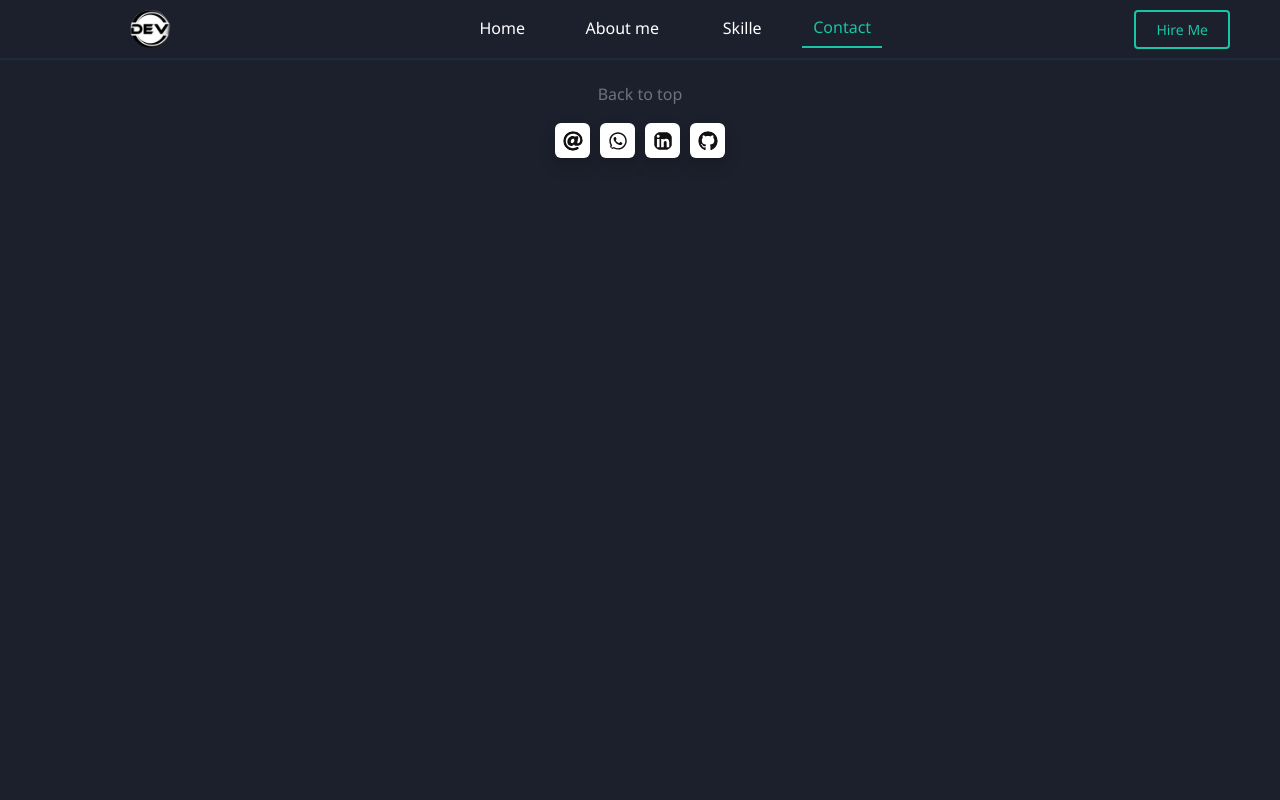
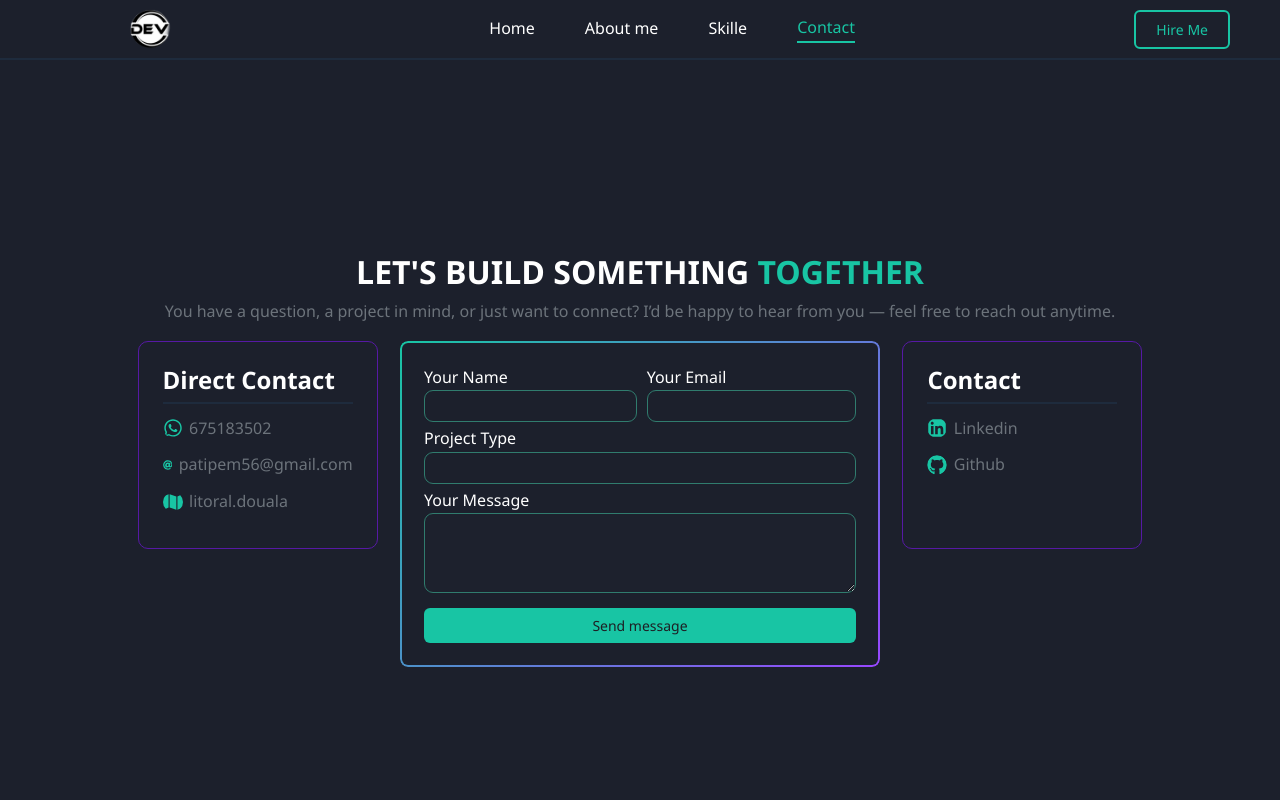
Before and after one commit to patipe-gi/michaeldev, a React (Vite) app: page /contact in a window 1280 px wide. Shown: the top 800 px of the page. Built offline with nearby package versions, Linux system fonts and the light colour scheme.

Commit message:
modiffication du contact page

```diff
--- a/public/btn.css
+++ b/public/btn.css
@@ -15,7 +15,7 @@
   --project-bg: #131418; /* Fond ultra sombre de l'infographie */
   --project-dark: #1e1f24; /* Un peu plus clair, pour les conteneurs */
   --project-light-gray: #33343a; /* Pour les bordures subtiles */
-  --project-white: #ffffff; /* Texte */
+  --project-white: #1e1f24; /* Texte */
 
   /* Couleurs de Status (adaptées au dark mode) */
   --success: #16b58f; /* Identique au teal-light, car c'est déjà vert */
@@ -44,7 +44,7 @@
   font-family: inherit;
   border: none;
   /* Bords légèrement arrondis, similaires aux étiquettes 'Front-End' de l'image */
-  border-radius: 4px; /* Style pilule, comme dans l'infographie */
+  border-radius: 6px; /* Style pilule, comme dans l'infographie */
   cursor: pointer;
   transition: var(--transition);
   position: relative;
--- a/public/global.css
+++ b/public/global.css
@@ -5,12 +5,11 @@
   box-sizing: border-box;
 }
 
-
-
 body {
-  font-family: 'Segoe UI', Tahoma, Geneva, Verdana, sans-serif;
+  font-family: "Segoe UI", Tahoma, Geneva, Verdana, sans-serif;
   line-height: 1.6;
   background-color: #1C202C;
+  /* background: linear-gradient(135deg, #19212e, #1d212d); */
   padding-top: 60px;
   color: white;
   height: 100%;
@@ -69,20 +68,29 @@ body {
 }
 
 /* ===== TYPOGRAPHIE ===== */
-h1, h2, h3, h4 {
+h1,
+h2,
+h3,
+h4 {
   font-weight: 700;
   line-height: 1.2;
   margin-bottom: 0.5rem;
   color: white;
 }
 
-h1 { font-size: 2.5rem; }
-h2 { font-size: 2rem; }
-h3 { font-size: 1.5rem; }
+h1 {
+  font-size: 2.5rem;
+}
+h2 {
+  font-size: 2rem;
+}
+h3 {
+  font-size: 1.5rem;
+}
 
 p {
   margin-bottom: 1rem;
-  color: #6C737B;
+  color: #6c737b;
 }
 
 a {
@@ -90,8 +98,6 @@ a {
   text-decoration: none;
   transition: color 0.3s ease;
 }
-
-
 
 /* ===== CLASSES UTILITAIRES ===== */
 .container {
@@ -105,9 +111,9 @@ a {
   display: flex;
   justify-content: center;
   align-items: center;
-  background-color: white;
+  background-color: #1c202c;
   color: white;
-  border: none;
+  border: 1px solid #6c737b;
   border-radius: 0.375rem;
   font-weight: 600;
   cursor: pointer;
@@ -122,11 +128,14 @@ a {
 
 /* ===== LAYOUT ===== */
 
-
 /* ===== MEDIA QUERIES ===== */
 @media (max-width: 768px) {
-  h1 { font-size: 2rem; }
-  h2 { font-size: 1.75rem; }
+  h1 {
+    font-size: 2rem;
+  }
+  h2 {
+    font-size: 1.75rem;
+  }
 
   .container {
     padding: 0 0.5rem;
@@ -142,22 +151,21 @@ a {
   display: flex;
   justify-content: space-between;
   align-items: center;
-  border-bottom: 2px solid #1E2B3D;
+  border-bottom: 2px solid #1e2b3d;
   padding: 0 50px;
-  background: var(--background, #1C202C);
+  background: var(--background, #1c202c);
   z-index: 1000;
 }
-.hd-item{
+.hd-item {
   display: flex;
-  align-items:center;
+  align-items: center;
   justify-content: center;
-  color: #FFFFFF;
-  gap: 20px;
+  color: #ffffff;
+  gap: 50px;
   padding-right: 40px;
 }
 .hd-item a {
- width:80px;
-  padding: 5px 10px;
+  width: fit-content;
 
   display: flex;
   align-items: center;
@@ -166,28 +174,24 @@ a {
 .hd-item a:hover {
   color: #18c5a4;
 }
-.active{
+.active {
   border-bottom: 2px solid #18c5a4;
   color: #18c5a4;
-
 }
 
 .container1 {
-
-
   display: flex;
   height: 100vh;
   width: 100vw;
-
 }
 
-.shadow-sm{
-  box-shadow: 0 0.125rem 0.25rem rgb(0, 0,0, 0.075)
+.shadow-sm {
+  box-shadow: 0 0.125rem 0.25rem rgb(0, 0, 0, 0.075);
 }
-.shadow{
-  box-shadow: 0 0.5rem 1rem rgb(0, 0,0, 0.15)
+.shadow {
+  box-shadow: 0 0.5rem 1rem rgb(0, 0, 0, 0.15);
 }
-.social{
+.social {
   height: 70px;
   width: 200px;
 
@@ -195,144 +199,145 @@ a {
   justify-content: space-between;
   margin-top: 40px;
 }
-.home-class{
+.home-class {
   background-color: transparent;
   position: absolute;
   top: 30px;
 }
-.logo-d{
+.logo-d {
   display: flex;
   width: 200px;
 }
-.logo{
+.logo {
   width: 80px;
   height: 80px;
-  margin: 0 auto
+  margin: 0 auto;
 }
-.icon{
-  color:#111;
-  background-color: white;
+.icon {
+  color: #18c5a4;
   border-radius: 50%;
   width: 20px;
   height: 20px;
-
 }
-.footer{
+.footer {
   width: 100%;
   height: 120px;
   color: white;
+  border-top: 2px solid #1e2b3d;
   display: flex;
   flex-direction: column;
   align-items: center;
   justify-content: center;
+  margin-top: 50px;
 }
-.footer-icon{
+.footer-icon {
   display: flex;
   gap: 10px;
 }
-.img{
+.img {
   height: 500px;
 }
-.intro{
+.intro {
   display: flex;
   justify-content: space-between;
   width: 100%;
   padding-top: 60px;
 }
-.intro div{
+.intro div {
   flex: 1;
-
 }
-.skill{
+.skill {
   display: flex;
   justify-content: end;
 }
-.prof-image{
+.prof-image {
   height: 23rem;
   width: 23rem;
-
-
 }
-.section{
+.section {
   padding-top: 30px;
 }
-.tech{
-  height: 130px;
-  background: linear-gradient(135deg, #19212E, #171f2b);
+.stack_image {
+  width: 5rem;
+  height: 5rem;
+}
+.tech {
+  height: 115px;
+  background: linear-gradient(135deg, #19212e, #171f2b);
   border-radius: 1rem;
   background-clip: padding-box;
   position: relative;
   display: flex;
   align-items: center;
   justify-content: space-between;
-  width: 100%;
-
+  width: 80%;
+  padding: 0 5rem;
 }
 .tech::before {
-  content: '';
+  content: "";
   position: absolute;
   inset: 0;
   border-radius: 1rem;
   padding: 1px;
   background: linear-gradient(135deg, #18c5a4, #9747ff);
-  -webkit-mask: linear-gradient(#fff 0 0) content-box, linear-gradient(#fff 0 0);
-  mask: linear-gradient(#fff 0 0) content-box, linear-gradient(#fff 0 0);
+  -webkit-mask:
+    linear-gradient(#fff 0 0) content-box,
+    linear-gradient(#fff 0 0);
+  mask:
+    linear-gradient(#fff 0 0) content-box,
+    linear-gradient(#fff 0 0);
   -webkit-mask-composite: xor;
   mask-composite: exclude;
   pointer-events: none;
 }
-.stack-image{
-  width: 10px;
-  height: 10px;
+
+.name {
+  color: #18c5a4;
 }
-.name{
-  color: #18c5a4;
-
-}
-.card_img{
+.card_img {
   height: 13rem;
   width: 17rem;
-
 }
-.card_items{
+.card_items {
   width: 17rem;
-  height:20rem ;
-  background: linear-gradient(135deg, #19212E, #171f2b);
+  height: 20rem;
+  background: linear-gradient(135deg, #19212e, #171f2b);
   border-radius: 0.5rem;
   position: relative;
   background-clip: padding-box;
 }
 .card_items::before {
-  content: '';
+  content: "";
   position: absolute;
   inset: 0;
   border-radius: 0.5rem;
   padding: 1px;
   background: linear-gradient(135deg, #18c5a4, #9747ff);
-  -webkit-mask: linear-gradient(#fff 0 0) content-box, linear-gradient(#fff 0 0);
-  mask: linear-gradient(#fff 0 0) content-box, linear-gradient(#fff 0 0);
+  -webkit-mask:
+    linear-gradient(#fff 0 0) content-box,
+    linear-gradient(#fff 0 0);
+  mask:
+    linear-gradient(#fff 0 0) content-box,
+    linear-gradient(#fff 0 0);
   -webkit-mask-composite: xor;
   mask-composite: exclude;
   pointer-events: none;
 }
-.card_detail{
+.card_detail {
   padding: 0 7px;
 }
 .cards {
   display: grid;
   gap: 1.5rem;
 
-
   grid-template-columns: repeat(auto-fit, minmax(280px, 1fr));
 }
-
 
 .cards {
   display: grid;
   gap: 1.5rem;
   grid-template-columns: repeat(4, 1fr);
 }
-
 
 @media (max-width: 1200px) {
   .cards {
@@ -351,3 +356,101 @@ width: 17rem;
     grid-template-columns: 1fr;
   }
 }
+.contact {
+  min-height: 100vh;
+  display: flex;
+  justify-content: center;
+  align-items: center;
+  flex-direction: column;
+}
+.contact_dec {
+  display: flex;
+  align-items: center;
+  justify-content: center;
+  flex-direction: column;
+}
+.contact_form {
+  display: flex;
+
+  justify-content: center;
+  gap: 1.4rem;
+}
+.d_contact {
+  width: 15rem;
+  height: 13rem;
+  padding: 1.5rem;
+  border: 0.5px solid #5619a5;
+  border-radius: 10px;
+}
+.d_contact p {
+  display: flex;
+  align-items: center;
+  gap: 0.4rem;
+  margin: 0.7rem 0;
+}
+.form {
+   border-radius: 0.5rem;
+  position: relative;
+  width: 30rem;
+  height: fit-content;
+   padding: 1.5rem;
+   display: flex;
+   flex-direction:  column;
+}
+.form::before {
+  content: "";
+  position: absolute;
+  inset: 0;
+  border-radius: 0.5rem;
+  padding: 2px;
+  background: linear-gradient(135deg, #18c5a4, #9747ff);
+  -webkit-mask:
+    linear-gradient(#fff 0 0) content-box,
+    linear-gradient(#fff 0 0);
+  mask:
+    linear-gradient(#fff 0 0) content-box,
+    linear-gradient(#fff 0 0);
+  -webkit-mask-composite: xor;
+  mask-composite: exclude;
+  pointer-events: none;
+}
+.form input{
+  height: 2rem;
+  width: 100%;
+   border-radius: 9px;
+  margin-bottom: 4px;
+    border: 1px solid #307c6e;
+  background-color: #1C202C;
+  outline: none;
+  transition: 0.3s;
+
+}
+
+.form textarea{
+  height: 5rem;
+  border-radius: 9px;
+border: 1px solid #307c6e;
+  background-color: #1d212d;
+    outline: none;
+  transition: 0.1s;
+
+}
+.form input:focus{
+  border: 2px solid #18c5a4;
+}
+.form textarea:focus{
+  border: 2px solid #18c5a4;
+}
+.form button{
+ margin-top: 15px;
+
+}
+.form >div{
+  display: flex;
+  gap: 10px;
+
+}
+hr{
+
+  border: 1px solid #1e2b3d;
+}
--- a/src/components/Layout/Header.jsx
+++ b/src/components/Layout/Header.jsx
@@ -22,7 +22,6 @@ const Header = ( ) => {
 
           <NavLink
             to="/about"
-            style={{width:"120px"}}
           >
           About me
 
--- a/src/pages/Conatct.jsx
+++ b/src/pages/Conatct.jsx
@@ -1,8 +1,83 @@
-function Contact(){
-    return(
-   <div className=" ">
+import Button from "../components/Button";
+import { FaAt, FaGithub, FaLinkedin, FaWhatsapp ,FaMap} from "react-icons/fa";
 
-   </div>
-    )
+function Contact() {
+  return (
+    <div className="contact">
+      <div className="contact_dec">
+        <h2>
+          LET'S BUILD SOMETHING <span className="name">TOGETHER</span>
+        </h2>
+        <p>
+          {" "}
+          You have a question, a project in mind, or just want to connect? I’d
+          be happy to hear from you — feel free to reach out anytime.
+        </p>
+      </div>
+
+      <div className="contact_form">
+        <div className="d_contact">
+          <h3>Direct Contact</h3>
+          <hr />
+          <a href="https://wa.me/237675183502?text=Bonjour" target="_blank">
+            <p>
+
+            <FaWhatsapp className="icon" />
+            675183502
+          </p>
+          </a>
+          <a target="_blank" href="mailto:patipem56@gmail.com?subject=Portfolio%20Contact&body=Hello%20Patrick,%0A%0AI%20found%20your%20portfolio%20and%20I%20would%20like%20to%20work%20with%20you.%0A%0AName:%20%0AProject:%20%0ADetails:%20">
+             <p>
+            <FaAt className="icon" />
+            patipem56@gmail.com
+          </p>
+          </a>
+
+          <p>
+            <FaMap className="icon" />
+            litoral.douala
+          </p>
+        </div>
+        <div>
+          <form action="" className=" form">
+            <div>
+              <div>
+                <label htmlFor="">Your Name</label>
+                <input type="text" />
+              </div>
+              <div>
+                {" "}
+                <label htmlFor="">Your Email</label>
+                <input type="text" />
+              </div>
+            </div>
+
+            <label htmlFor="">Project Type</label>
+            <input type="text" />
+            <label htmlFor="">Your Message</label>
+            <textarea name="" id=""></textarea>
+            <Button size={"small"}>Send message</Button>
+          </form>
+        </div>
+        <div className="d_contact">
+          <h3>Contact</h3>
+          <hr />
+          <a href="https://www.linkedin.com/in/michael-patipe-071ba735b/" target="_blank">
+             <p>
+            <FaLinkedin className="icon " />
+            Linkedin
+          </p>
+          </a>
+         <a href="https://github.com/patipe-gi/my-porfolio" target="_blank">
+                <p>
+            <FaGithub className="icon" />
+            Github
+          </p>
+         </a>
+
+        </div>
+      </div>
+    </div>
+  );
 }
-export default Contact
+export default Contact;
```
Also changed, not shown: src/pages/Home.jsx (+8 -8 lines). Lines whose indentation alone changed are shown as unchanged.
